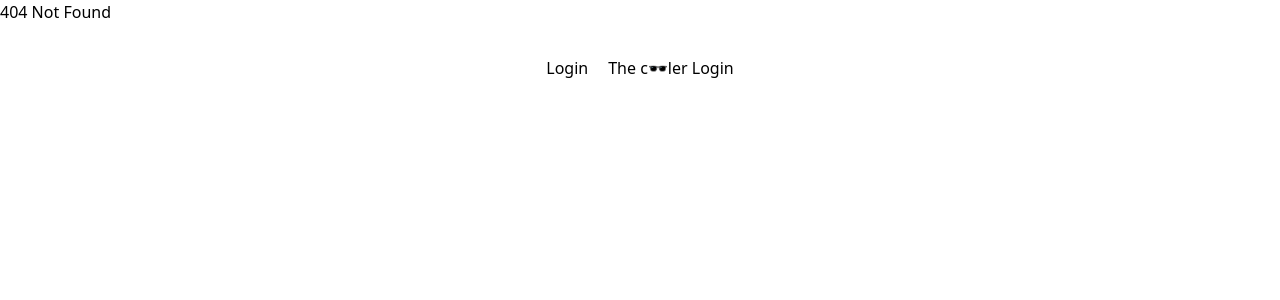
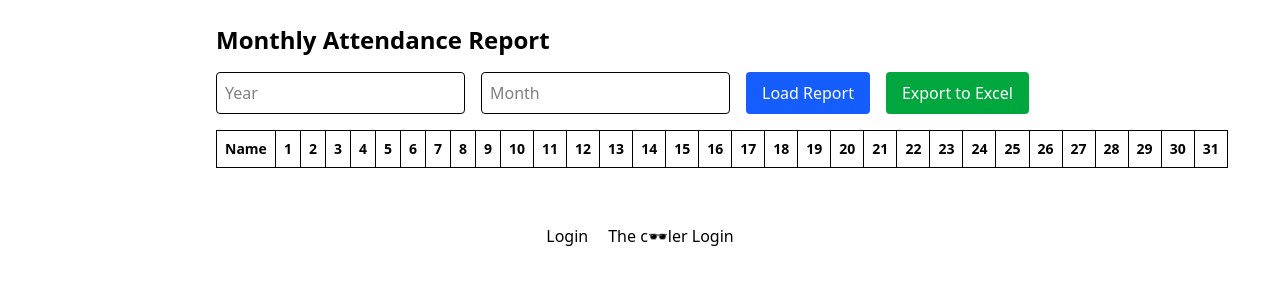
Before and after one commit to N-4284/LeaveTrackingSystemFrontend, a React (Vite) app: page /MonthlyAttendanceReport in a window 1280 px wide. Before the commit this address had no page. Shown: the top 300 px of the page. Built offline with nearby package versions, Linux system fonts and the light colour scheme.

Commit message:
calender

```diff
--- a/package.json
+++ b/package.json
@@ -12,10 +12,12 @@
   "dependencies": {
     "@tailwindcss/vite": "^4.1.11",
     "axios": "^1.10.0",
+    "file-saver": "^2.0.5",
     "react": "^19.1.0",
     "react-dom": "^19.1.0",
     "react-router-dom": "^7.6.3",
-    "tailwindcss": "^4.1.11"
+    "tailwindcss": "^4.1.11",
+    "xlsx": "^0.18.5"
   },
   "devDependencies": {
     "@eslint/js": "^9.25.0",
--- /dev/null
+++ b/src/MonthlyAttendanceReport.jsx
@@ -0,0 +1,83 @@
+import React, { useState } from 'react';
+import axios from 'axios';
+import * as XLSX from 'xlsx';
+import { saveAs } from 'file-saver';
+
+export default function MonthlyAttendanceReport() {
+  const [month, setMonth] = useState('');
+  const [year, setYear] = useState('');
+  const [report, setReport] = useState([]);
+
+  const fetchReport = async () => {
+    const response = await axios.get(`http://localhost:5000/MonthlyAttendance`, {
+      params: { month, year },
+    });
+    setReport(response.data);
+  };
+
+  const getDaysInMonth = (year, month) => new Date(year, month, 0).getDate();
+
+  const generatePivotData = () => {
+    const days = getDaysInMonth(year, month);
+    const userMap = {};
+
+    report.forEach(({ name, date, status }) => {
+      const day = new Date(date).getDate();
+      if (!userMap[name]) userMap[name] = {};
+      userMap[name][day] = status === 'Present' ? '✔️' : '❌';
+    });
+
+    const pivotRows = Object.keys(userMap).map(name => {
+      const row = { Name: name };
+      for (let day = 1; day <= days; day++) {
+        row[day] = userMap[name][day] || '-';
+      }
+      return row;
+    });
+
+    return pivotRows;
+  };
+
+  const exportToExcel = () => {
+    const data = generatePivotData();
+    const ws = XLSX.utils.json_to_sheet(data);
+    const wb = XLSX.utils.book_new();
+    XLSX.utils.book_append_sheet(wb, ws, 'Attendance Report');
+    const buffer = XLSX.write(wb, { bookType: 'xlsx', type: 'array' });
+    saveAs(new Blob([buffer], { type: 'application/octet-stream' }), 'AttendanceReport.xlsx');
+  };
+
+  return (
+    <div className="p-6 max-w-4xl mx-auto">
+      <h1 className="text-2xl font-bold mb-4">Monthly Attendance Report</h1>
+
+      <div className="flex gap-4 mb-4">
+        <input type="number" placeholder="Year" value={year} onChange={e => setYear(e.target.value)} className="border p-2 rounded" />
+        <input type="number" placeholder="Month" value={month} onChange={e => setMonth(e.target.value)} className="border p-2 rounded" />
+        <button onClick={fetchReport} className="bg-blue-600 text-white px-4 py-2 rounded">Load Report</button>
+        <button onClick={exportToExcel} className="bg-green-600 text-white px-4 py-2 rounded">Export to Excel</button>
+      </div>
+
+      <table className="w-full text-left border text-sm">
+        <thead>
+          <tr>
+            <th className="border p-2">Name</th>
+            {Array.from({ length: getDaysInMonth(year, month) }, (_, i) => (
+              <th key={i + 1} className="border p-2">{i + 1}</th>
+            ))}
+          </tr>
+        </thead>
+        <tbody>
+          {generatePivotData().map((row, idx) => (
+            <tr key={idx}>
+              <td className="border p-2">{row.Name}</td>
+              {Array.from({ length: getDaysInMonth(year, month) }, (_, day) => (
+                <td key={day + 1} className="border p-2">{row[day + 1] || '-'}</td>
+              ))}
+            </tr>
+          ))}
+        </tbody>
+      </table>
+    </div>
+  );
+}
--- a/src/main.jsx
+++ b/src/main.jsx
@@ -5,6 +5,7 @@ import { BrowserRouter, Routes, Route } from 'react-router-dom'
 
 import Login  from './Login.jsx'
 import Attendance from './Attendance.jsx'
+import MonthlyAttendanceReport from './MonthlyAttendanceReport.jsx'
 
 createRoot(document.getElementById('root')).render(
   <StrictMode>
@@ -15,6 +16,7 @@ createRoot(document.getElementById('root')).render(
           <Route path="*" element={<div>404 Not Found</div>} />
           <Route path="/Login" element={<Login />} />
           <Route path="/Attendance" element={<Attendance/>} />
+          <Route path="/MonthlyAttendanceReport" element={<MonthlyAttendanceReport/>} />
         </Routes>
         <div style={{ marginTop: 32, textAlign: 'center' }}>
           <a href="/" style={{ margin: '0 10px' }}>Login</a>
```
Also changed, not shown: 1 other file (tests, documents, lock files or other folders).
